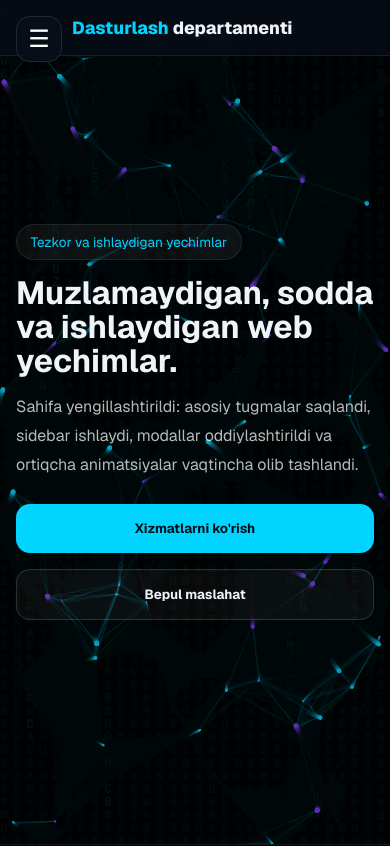
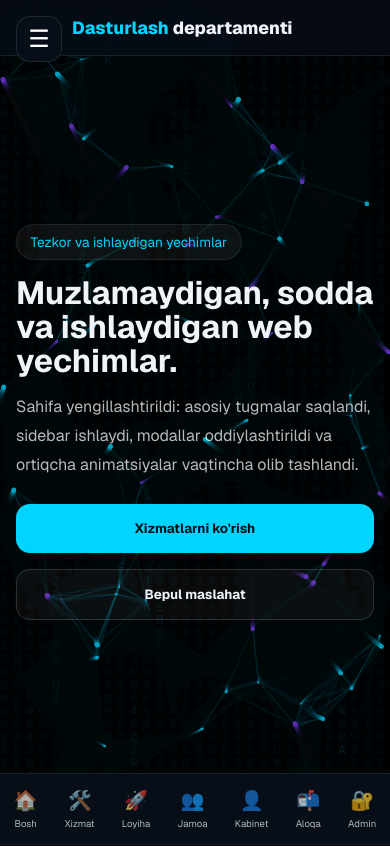
Before and after one commit to ulugbekrahimov9313-sudo/techteam, a Next.js app: page / in a window 390 px wide. Shown: the top 846 px of the page. Built offline with nearby package versions, Linux system fonts and the light colour scheme.

Commit message:
add mobile bottom navigation

```diff
--- a/app/page.tsx
+++ b/app/page.tsx
@@ -650,7 +650,7 @@ export default function Home() {
           </div>
         </section>
 
-        <footer style={{ padding: "2rem", borderTop: "1px solid rgba(255,255,255,0.08)" }}>
+        <footer style={{ padding: isMobile ? "2rem 2rem 6rem" : "2rem", borderTop: "1px solid rgba(255,255,255,0.08)" }}>
           <div style={{ maxWidth: "1120px", margin: "0 auto", color: "rgba(255,255,255,0.6)" }}>
             © 2026 Dasturlash departamenti. Soddalashtirilgan, barqaror versiya.
           </div>
@@ -792,6 +792,55 @@ export default function Home() {
           </div>
         </div>
       ) : null}
+
+      {isMobile && (
+        <nav style={{
+          position: "fixed",
+          bottom: 0,
+          left: 0,
+          right: 0,
+          zIndex: 200,
+          background: "rgba(8,15,25,0.97)",
+          borderTop: "1px solid rgba(255,255,255,0.08)",
+          backdropFilter: "blur(10px)",
+          display: "flex",
+          justifyContent: "space-around",
+          alignItems: "center",
+          padding: "0.5rem 0",
+        }}>
+          {[
+            { icon: "🏠", label: "Bosh", action: () => scrollToSection("home") },
+            { icon: "🛠️", label: "Xizmat", action: () => scrollToSection("services") },
+            { icon: "🚀", label: "Loyiha", action: () => scrollToSection("projects") },
+            { icon: "👥", label: "Jamoa", action: () => setShowTeam(true) },
+            { icon: "👤", label: "Kabinet", action: () => setShowClientCabinet(true) },
+            { icon: "📬", label: "Aloqa", action: () => scrollToSection("contact") },
+            { icon: "🔐", label: "Admin", action: () => window.location.href = "/admin" },
+          ].map((item) => (
+            <button
+              key={item.label}
+              onClick={item.action}
+              style={{
+                display: "flex",
+                flexDirection: "column",
+                alignItems: "center",
+                gap: "0.2rem",
+                background: "transparent",
+                border: "none",
+                color: "rgba(255,255,255,0.7)",
+                cursor: "pointer",
+                padding: "0.4rem 0.5rem",
+                borderRadius: "8px",
+                fontSize: "0.6rem",
+                fontFamily: "inherit",
+              }}
+            >
+              <span style={{ fontSize: "1.2rem" }}>{item.icon}</span>
+              <span>{item.label}</span>
+            </button>
+          ))}
+        </nav>
+      )}
     </main>
   );
 }
```
